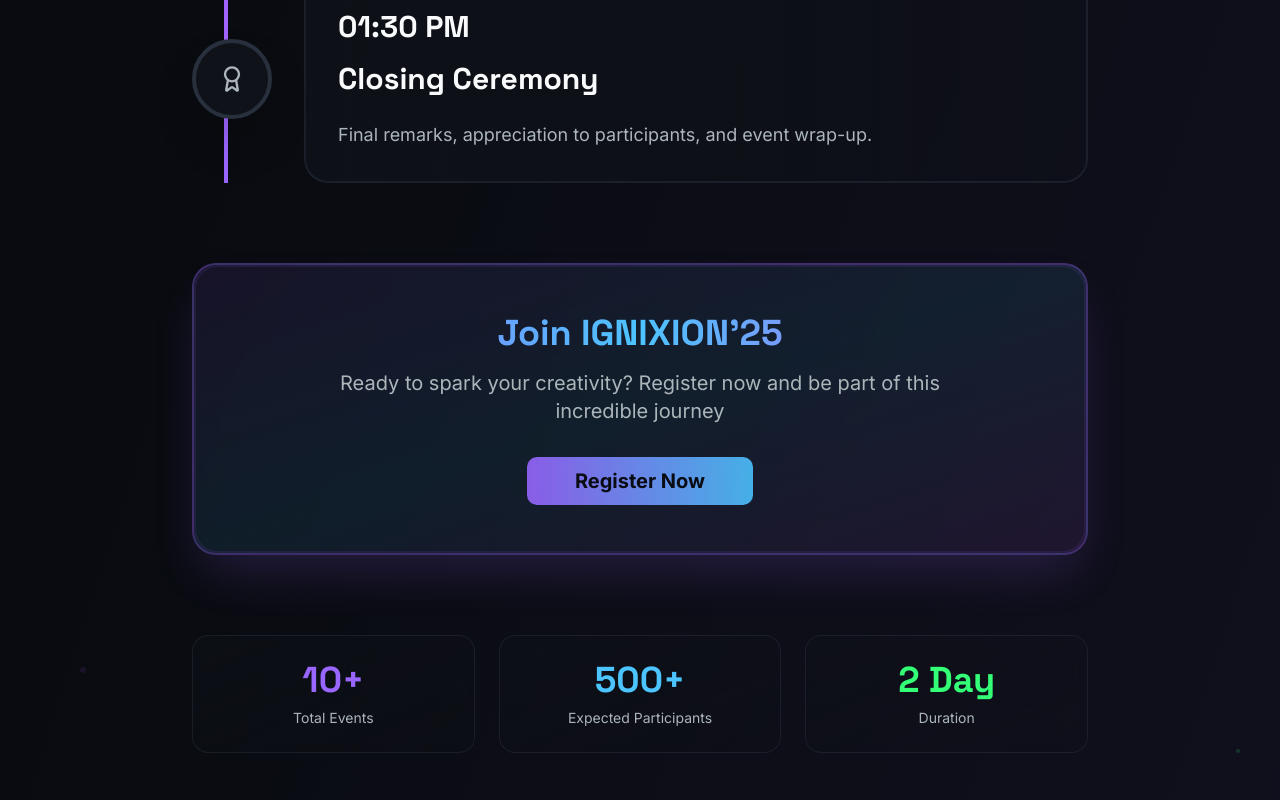
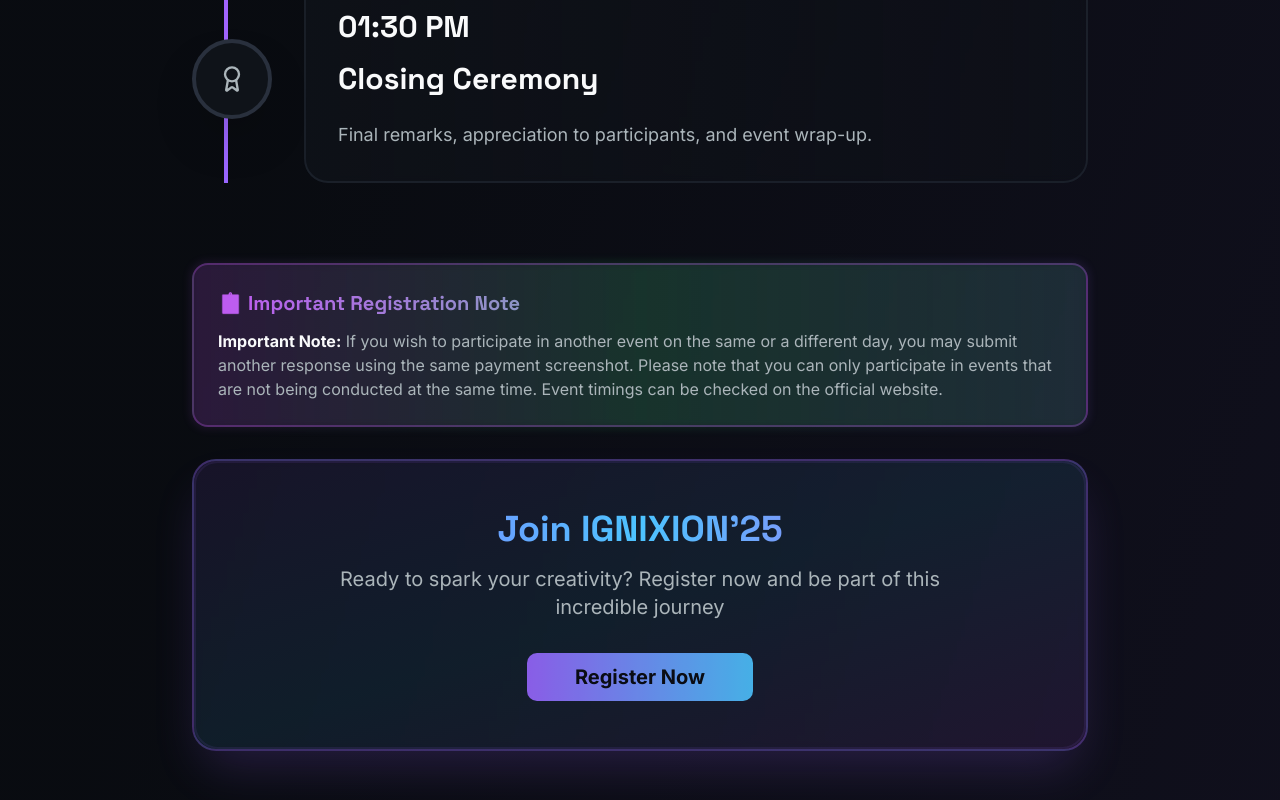
Before and after one commit to sanjaymurugan745-sudo/ignixion-spark-connect, a React (Vite) app: page / in a window 1280 px wide. Shown: the part 11200-12000 px from the top of the page. Built offline with nearby package versions, Linux system fonts and the light colour scheme.

Commit message:
Update event details and notes

```diff
--- a/src/components/ScheduleSection.tsx
+++ b/src/components/ScheduleSection.tsx
@@ -265,6 +265,21 @@ const ScheduleSection = () => {
           </div>
         </div>
 
+        {/* Important Note */}
+        <div className="scroll-fade-in mb-8">
+          <div className="relative p-6 bg-gradient-to-r from-accent/10 to-highlight/10 rounded-2xl border-2 border-accent/30 backdrop-blur-sm">
+            <div className="absolute -inset-1 rounded-2xl bg-gradient-to-r from-accent/20 via-highlight/20 to-primary/20 blur-sm animate-pulse"></div>
+            <div className="relative z-10">
+              <h3 className="text-xl font-display font-bold mb-3 bg-gradient-to-r from-accent to-highlight bg-clip-text text-transparent">
+                📋 Important Registration Note
+              </h3>
+              <p className="text-sm md:text-base text-muted-foreground leading-relaxed">
+                <strong className="text-foreground">Important Note:</strong> If you wish to participate in another event on the same or a different day, you may submit another response using the same payment screenshot. Please note that you can only participate in events that are not being conducted at the same time. Event timings can be checked on the official website.
+              </p>
+            </div>
+          </div>
+        </div>
+
         {/* Pro Registration Box */}
         <div className="scroll-fade-in">
           <div className="relative p-8 md:p-12 bg-gradient-to-br from-primary/10 via-secondary/10 to-accent/10 rounded-3xl border-2 border-primary/30 backdrop-blur-sm shadow-2xl shadow-primary/20 group">
```
